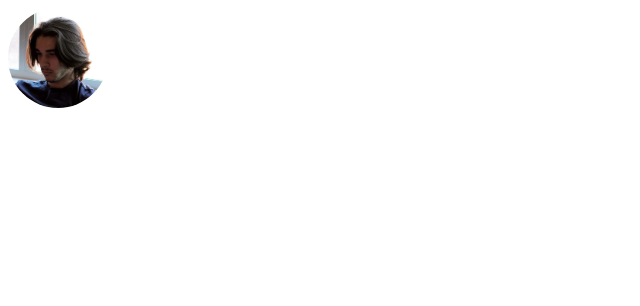
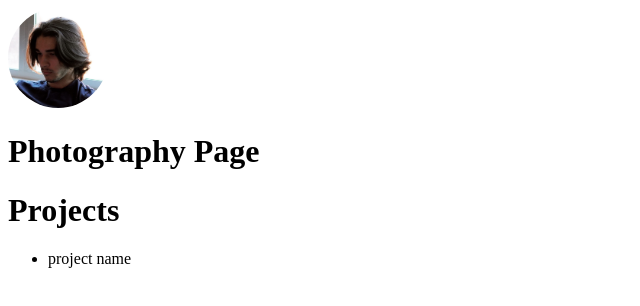
Before and after one commit to bencyrus/portfolio, a React (Create React App) app in the folder frontend/: page /photography/projects in a window 1280 px wide. Shown: the top 306 px of the page, without its empty margins (0-640 px from the left). Built offline with nearby package versions, Linux system fonts and the light colour scheme.

Commit message:
added pages

```diff
--- a/frontend/package.json
+++ b/frontend/package.json
@@ -13,6 +13,7 @@
         "prettier": "^3.0.0",
         "react": "^18.2.0",
         "react-dom": "^18.2.0",
+        "react-router-dom": "^6.14.2",
         "react-scripts": "5.0.1",
         "typescript": "^4.9.5",
         "web-vitals": "^2.1.4"
--- a/frontend/src/App.tsx
+++ b/frontend/src/App.tsx
@@ -1,20 +1,11 @@
-import profile from './profile.jpg'
+import { Outlet } from 'react-router-dom'
+import MainPage from './pages/MainPage'
 
 function App() {
     return (
         <div className='App'>
-            <header className='App-header'>
-                <img
-                    src={profile}
-                    className='App-logo'
-                    alt='logo'
-                    style={{
-                        width: '100px',
-                        height: '100px',
-                        borderRadius: '50%',
-                    }}
-                />
-            </header>
+            <MainPage />
+            <Outlet />
         </div>
     )
 }
--- a/frontend/src/index.tsx
+++ b/frontend/src/index.tsx
@@ -1,13 +1,14 @@
 import React from 'react'
+import { RouterProvider } from 'react-router-dom'
 import ReactDOM from 'react-dom/client'
 import './index.css'
-import App from './App'
 import reportWebVitals from './reportWebVitals'
+import router from './routes'
 
 const root = ReactDOM.createRoot(document.getElementById('root') as HTMLElement)
 root.render(
     <React.StrictMode>
-        <App />
+        <RouterProvider router={router} />
     </React.StrictMode>,
 )
 
--- /dev/null
+++ b/frontend/src/pages/MainPage.tsx
@@ -0,0 +1,21 @@
+import profile from '../profile.jpg'
+const MainPage = () => {
+    return (
+        <div>
+            <header className='App-header'>
+                <img
+                    src={profile}
+                    className='App-logo'
+                    alt='logo'
+                    style={{
+                        width: '100px',
+                        height: '100px',
+                        borderRadius: '50%',
+                    }}
+                />
+            </header>
+        </div>
+    )
+}
+
+export default MainPage
--- /dev/null
+++ b/frontend/src/pages/PhotographyPage.tsx
@@ -0,0 +1,12 @@
+import { Outlet } from 'react-router-dom'
+
+const PhotographyPage = () => {
+    return (
+        <div>
+            <h1>Photography Page</h1>
+            <Outlet />
+        </div>
+    )
+}
+
+export default PhotographyPage
--- /dev/null
+++ b/frontend/src/pages/PostsPage.tsx
@@ -0,0 +1,9 @@
+const PostsPage = () => {
+    return (
+        <div>
+            <h1>Posts Page</h1>
+        </div>
+    )
+}
+
+export default PostsPage
--- /dev/null
+++ b/frontend/src/pages/ProjectsPage.tsx
@@ -0,0 +1,12 @@
+const ProjectsPage = () => {
+    return (
+        <div>
+            <h1>Projects</h1>
+            <ul>
+                <li key='1'>project name</li>
+            </ul>
+        </div>
+    )
+}
+
+export default ProjectsPage
--- /dev/null
+++ b/frontend/src/pages/SwePage.tsx
@@ -0,0 +1,12 @@
+import { Outlet } from 'react-router-dom'
+
+const SwePage = () => {
+    return (
+        <div>
+            <h1>SWE</h1>
+            <Outlet />
+        </div>
+    )
+}
+
+export default SwePage
--- /dev/null
+++ b/frontend/src/routes.tsx
@@ -0,0 +1,45 @@
+import { createBrowserRouter } from 'react-router-dom'
+import App from './App'
+import SwePage from './pages/SwePage'
+import PhotographyPage from './pages/PhotographyPage'
+import ProjectsPage from './pages/ProjectsPage'
+import PostsPage from './pages/PostsPage'
+
+const router = createBrowserRouter([
+    {
+        path: '/',
+        element: <App />,
+        children: [
+            {
+                path: 'swe',
+                element: <SwePage />,
+                children: [
+                    {
+                        path: 'projects',
+                        element: <ProjectsPage />,
+                    },
+                    {
+                        path: 'posts',
+                        element: <PostsPage />,
+                    },
+                ],
+            },
+            {
+                path: 'photography',
+                element: <PhotographyPage />,
+                children: [
+                    {
+                        path: 'projects',
+                        element: <ProjectsPage />,
+                    },
+                    {
+                        path: 'posts',
+                        element: <PostsPage />,
+                    },
+                ],
+            },
+        ],
+    },
+])
+
+export default router
```
Also changed, not shown: 1 other file (tests, documents, lock files or other folders).
